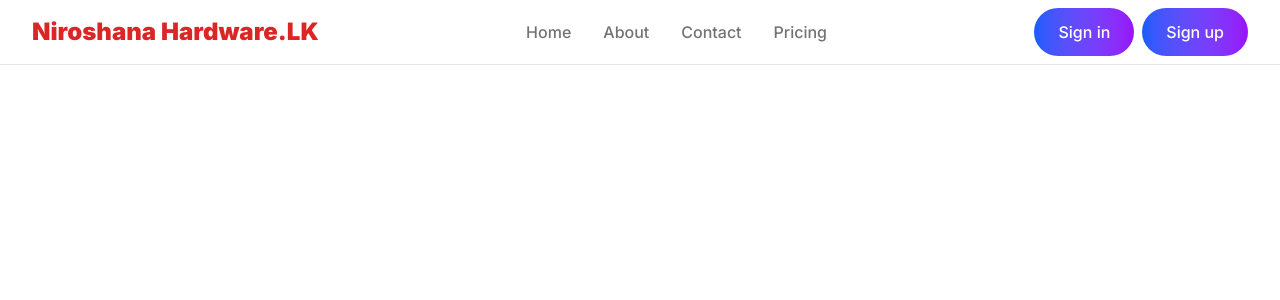
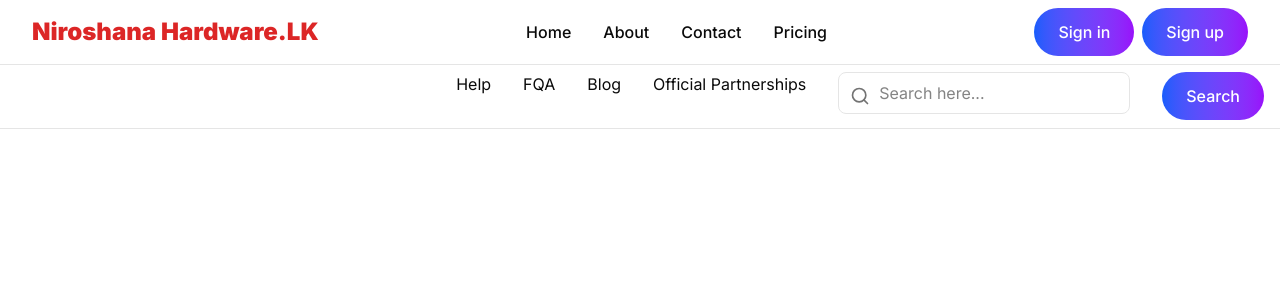
Before and after one commit to Lil-ice-Cloud/Niroshana-Hardware-Digital-Commerce-Platform, a Next.js app: page / in a window 1280 px wide. Shown: the top 300 px of the page. Built offline with nearby package versions, Linux system fonts and the light colour scheme.

Commit message:
Navigation Bar Switches

```diff
--- a/app/page.tsx
+++ b/app/page.tsx
@@ -1,10 +1,12 @@
 import Navbar from "@/components/ui/Navbar/Navbar";
+import TopPanel from "@/components/ui/Top-Panel/Top-Panel"
 
 export default function Home() {
   return (
     <>
       <main className="main-h-screen">
         <Navbar/>
+          <TopPanel/>
       </main>
     </>
   );
--- a/components/ui/Navbar/Navbar.tsx
+++ b/components/ui/Navbar/Navbar.tsx
@@ -9,21 +9,51 @@ export const navItem = [
 
 export default function Navbar () {
     return (
-        <nav className="fixed top-0 left-0 right-0 z-50 bg-background/95
-    backdrop-blur-md border-b border-border transition-colors duration-300">
-            <div className="max-w-7xl mx-auto px-4 sm:px-6 lg:px-8">
-                <div className="flex justify-between items-center h-16">
-                    <div>
-                        <h1 className="text-2xl font-black font-heading text-primary">Niroshana Hardware.LK</h1>
+        <nav className="
+        fixed
+        top-0
+        left-0
+        right-0
+        z-50
+        bg-background/95
+        backdrop-blur-md
+        border-b
+        border-border
+        transition-colors
+        duration-300
+        ">
+            <div className="
+            max-w-7xl
+            mx-auto
+            px-4
+            sm:px-6
+            lg:px-8">
+                <div className="
+                flex
+                justify-between
+                items-center
+                h-16
+                ">
+                    <div >
+                        <h1 className="
+                        text-2xl
+                        font-black
+                        font-heading
+                        text-primary">
+                            Niroshana Hardware.LK</h1>
                     </div>
                     {/* Desktop Navigation */}
-                    <div className="hidden md:flex"> {/* Changed hidden to md:flex to make it visible */}
+                    <div className="hidden md:flex ">
                         <div className="flex items-baseline space-x-8">
                             {navItem.map((item) => (
                                 <Link
                                     key={item.link}
                                     href={item.link}
-                                    className="text-muted-foreground hover:text-primary transition-colors font-medium"
+                                    className="
+                                    hover:form-blue-700
+                                    hover:to-purple-600
+                                    transition-colors
+                                    font-medium"
                                 >
                                     {item.name}
                                 </Link>
@@ -31,7 +61,10 @@ export default function Navbar () {
                         </div>
                     </div>
                     {/* Loging and Signup */}
-                    <div className="hidden md:flex  items-baseline space-x-2">
+                    <div className="
+                    hidden md:flex
+                    items-baseline
+                    space-x-2">
                         <button className="
                         bg-linear-to-r
                         from-blue-600
@@ -59,7 +92,8 @@ export default function Navbar () {
                         rounded-full
                         px-6
                         py-3
-                        "> Sign up </button>
+                        "> Sign up
+                        </button>
                     </div>
                 </div>
             </div>
--- /dev/null
+++ b/components/ui/Search-Bar/SearchBar.tsx
@@ -0,0 +1,50 @@
+import { Search } from "lucide-react";
+
+export default function SearchBar() {
+    return (
+        <div className="
+        relative
+        w-full
+        max-w-md
+        ">
+            {/* Search Icon Container */}
+            <div className="
+            absolute
+            inset-y-0
+            left-0 flex
+            items-center
+            pl-3
+            pointer-events-none
+            text-muted-foreground
+            ">
+                <Search className="
+                h-5
+                w-5"
+
+                />
+            </div>
+
+            {/* Input Field */}
+            <input
+                type="search"
+                placeholder="Search here..."
+                className="
+                w-full
+                pl-10
+                pr-4
+                py-2
+                bg-background
+                text-foreground
+                border
+                border-input
+                rounded-md
+                focus:outline-none
+                focus:ring-2
+                focus:ring-primary
+                focus:border-transparent
+                transition-all
+                duration-200"
+            />
+        </div>
+    );
+}
--- /dev/null
+++ b/components/ui/Top-Panel/Top-Panel.tsx
@@ -0,0 +1,88 @@
+import Link from "next/link";
+
+import SearchBar from '@/components/ui/Search-Bar/SearchBar';
+
+
+export const navItem = [
+    { name: 'Help', link: '/Help' },
+    { name: 'FQA', link: '/FQA' },
+    { name: 'Blog', link: '/Blog' },
+    { name: 'Official Partnerships', link: '/OfficialPartnerships' },
+];
+
+export default function TopPanel () {
+    return (
+        <nav className="
+        fixed
+        top-16
+        left-0
+        right-0
+        z-40
+        bg-background/95
+        backdrop-blur-md
+        border-b
+        border-border
+        transition-colors
+        duration-300
+        ">
+            <div className="
+            max-w-7xl
+            px-4
+            ">
+                <div className="
+                flex
+                justify-between
+                items-center
+                h-16
+                ">
+                    <div >
+                        <h1 className="
+                        text-2xl
+                        font-black
+                        font-heading
+                        text-primary">
+                            </h1>
+                    </div>
+                    {/* Desktop Navigation */}
+                    <div className="hidden md:flex ">
+                        <div className="flex items-baseline space-x-8">
+                            {navItem.map((item) => (
+                                <Link
+                                    key={item.link}
+                                    href={item.link}
+                                    className=""
+                                >
+                                    {item.name}
+                                </Link>
+                            ))}
+                        </div>
+                        <div className="
+                        ml-8
+                        md:flex
+                        ">
+                            <SearchBar/>
+                        </div>
+                        <div className=" ">
+                            <button className="
+                                bg-linear-to-r
+                                from-blue-600
+                                to-purple-600
+                                hover:from-green-400
+                                hover:to-indigo-600
+                                text-white
+                                transition-colors
+                                font-medium
+                                rounded-full
+                                px-6
+                                py-3
+                                ml-8 md:flex
+                                ">
+                                Search
+                            </button>
+                        </div>
+                    </div>
+                </div>
+            </div>
+        </nav>
+    );
+}
```
